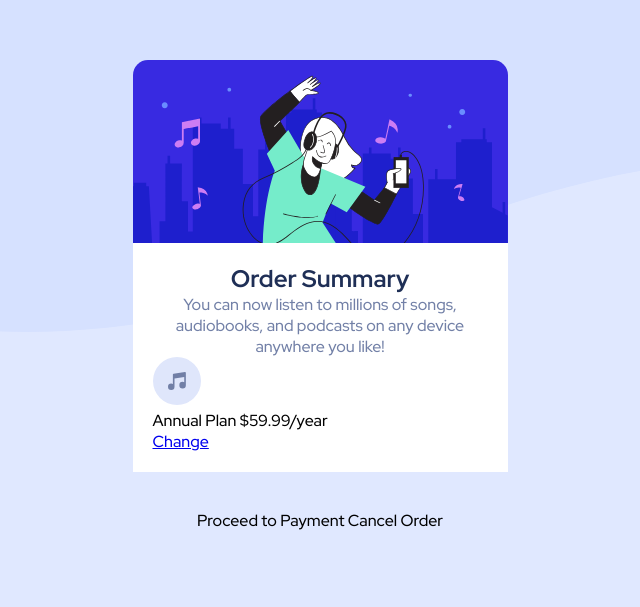
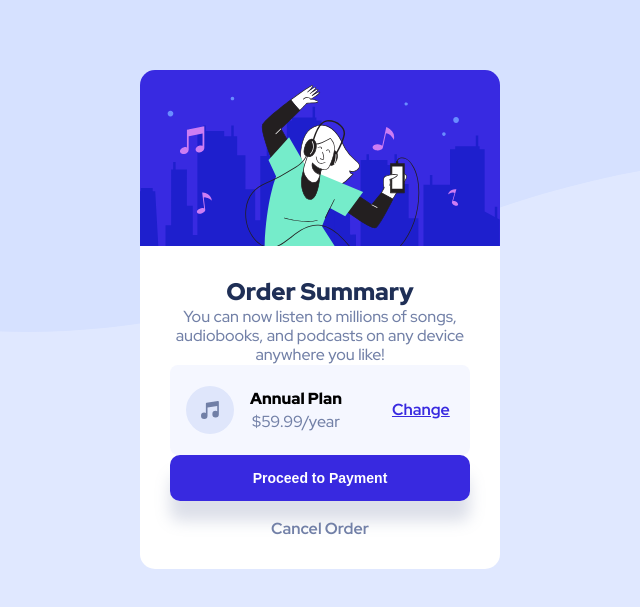
Before and after one commit to geekSamarth/order-summary-component, a plain HTML site: page index.html in a window 1280 px wide. Shown: the part 105-712 px from the top of the page, without its empty margins (320-960 px from the left). Drawn offline with Linux system fonts and the light colour scheme.

Commit message:
styles added

```diff
--- a/index.html
+++ b/index.html
@@ -42,14 +42,18 @@
             <img src="./images/icon-music.svg" alt="" />
             <div class="plans">
               <span>Annual Plan</span>
-              <span>$59.99/year</span>
+              <p>$59.99/year</p>
             </div>
-            <span><a href="#">Change</a></span>
+            <a href="#">Change</a>
+          </div>
+          <div class="foot">
+            <button>Proceed to Payment</button>
+          <span>Cancel Order</span>
           </div>
         </div>
       </article>
 
-      Proceed to Payment Cancel Order
+
     </main>
     <!-- <div class="attribution">
     Challenge by <a href="https://www.frontendmentor.io?ref=challenge" target="_blank">Frontend Mentor</a>.
--- a/style.css
+++ b/style.css
@@ -17,7 +17,7 @@ body{
 }
 .main-content{
     height: 450px;
-    width: 375px;
+    width: 360px;
     display: flex;
     flex-direction: column;
 }
@@ -27,16 +27,85 @@ body{
     border-radius: 15px 15px 0 0;
 }
 .main-content .wrapper{
-    padding: 20px;
+    padding: 30px;
     background-color: white;
     margin-top: 0px;
+    border-radius: 0 0 15px 15px;
 }
 .wrapper h2{
     color: hsl(223, 47%, 23%);
     text-align: center;
+    font-weight: 900;
 }
 .wrapper p{
     font-size: 16px;
     text-align: center;
     color: hsl(224, 23%, 55%);
+    font-weight: 500;
+    line-height: 1.2;
 }
+.wrapper .pricing{
+    height:90px;
+    display: flex;
+    align-items: center;
+    background-color: hsl(225, 100%, 98%);
+    border-radius: 8px;
+}
+.wrapper .pricing img{
+    height: 48px;
+    margin: 16px;
+}
+.wrapper .pricing .plans{
+    display: flex;
+    flex-direction: column;
+    align-items: center;
+}
+.plans span{
+    font-weight: 900;
+    margin-bottom: 3px;
+}
+.plans p{
+    font-weight: 500;
+}
+.pricing a{
+    color: hsl(245, 75%, 52%);
+    font-weight: 700;
+    margin-left: 50px;
+}
+.pricing a:hover{
+    text-decoration: none;
+    color: hsl(241, 84%, 66%);
+}
+.wrapper .foot{
+    display: flex;
+    flex-direction: column;
+    justify-content: center;
+    align-items: center;
+}
+.wrapper .foot button{
+    display: block;
+    width: 100%;
+    padding: 15px;
+    border-radius: 10px;
+    border: none;
+    cursor: pointer;
+    background-color:hsl(245, 75%, 52%) ;
+    color: white;
+    font-weight: 700;
+    font-size: 14px;
+    box-shadow: 0 20px 15px rgba(114, 128, 167, 0.25);
+    /* margin-bottom: 25px; */
+    margin-bottom: 1.1rem;
+}
+.wrapper .foot button:hover{
+    background-color: rgba(56, 41, 244, 0.75);
+}
+.wrapper .foot span{
+    font-weight: 700;
+    color: hsl(224, 23%, 55%);
+}
+.wrapper .foot span:hover{
+    font-weight: 900;
+    color: hsl(223, 47%, 23%);
+    cursor: pointer;
+}
```
